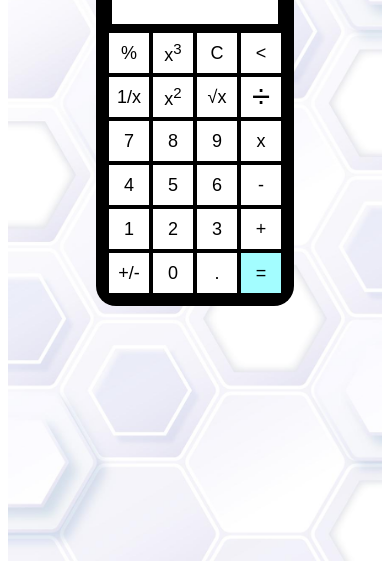
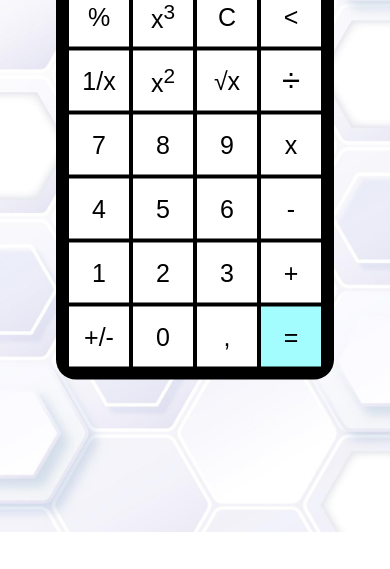
Before and after one commit to RodrigoESTGL/Calculadora_SD, a website: page index.html in a window 390 px wide. Shown: the part 312-881 px from the top of the page. After the commit the page ends 844 px from the top, so only its background shows below. Drawn offline with Linux system fonts and the light colour scheme.

Commit message:
Css update (Responsive display)

```diff
--- a/index.html
+++ b/index.html
@@ -2,14 +2,14 @@
 <html lang="pt-pt">
 <head>
     <meta charset="UTF-8">
-    <meta name="viewport" content="width=device-width, initial-scale=1.0">
+    <meta name="viewport" content="width=device-width, initial-scale=1.0, user-scalable=no">
     <title>Calculadora</title>
     <link rel="stylesheet" href="styles.css">
     <script src="js/handle_data.js"></script>
 </head>
 <body>
     <div class= "background">
-        <h1>Trabalho prático - Calculadora</h1>
+        <h1 id ="text">Trabalho prático - Calculadora</h1>
         <img  id="logoIPV"  src="image/Sem título.png" alt="Logo IPV">
         <img id="logoESTGL" src="image/Sem título1.png" alt="Logo ESTGL">
         <div class="calculadora">
@@ -54,7 +54,7 @@
                 <tr>
                     <td><button class="button" onclick="NegativeNumber()">+/-</button></td>
                     <td><button class="button" onclick = "insert('0')">0</button></td>
-                    <td><button class="button" onclick="insert('.')">.</button></td>
+                    <td><button class="button" onclick="insert(',')">,</button></td>
                     <td><button class="dfbutton" onclick="egual()">=</button></td>
                 </tr>
             </table>
--- a/styles.css
+++ b/styles.css
@@ -8,11 +8,12 @@ html,body {
 
 .background{
 background-image: url(image/bg-3.jpg);
+top: 0%;
+right: 0%;
 height: 100vh;
 color:black;
 text-align: center;
 background-size: cover;
-
 }
 
 .calculadora{
@@ -78,11 +79,11 @@ border-radius: 20px;
     left: 2%;
 }
     #logoESTGL{
-        position: absolute;
+        position: relative;
         height: 500px;
         width: 800px;
-        top: 690px;
-        right:-33%;
+        top: 81%;
+        right: -56%;
     }
 
     #logo3R{
@@ -92,86 +93,71 @@ border-radius: 20px;
         width: 120px;
     }
 
-/* Responsividade (tela média)*/
-@media (max-width: 768px) {
-    html,body{
-        overflow: hidden;
-        overflow-y: hidden;
-        overflow-x: hidden;
-        touch-action: manipulation;
+    @media screen and (max-width:700px) {
+
+        .background{
+            top: 0%;
+            right: 0%;
+            height: 100vh;
+
             }
-    .calculadora {
-        position: absolute;
-        top: 50%;
-        left: 50%;
-        transform: translate(-50%,-50%);
-        font-size: 16px;
-        padding: 15;
+        #logoESTGL{
+            position: relative;
+            height: 400px;
+            width: 600px;
+            top: 81%;
+            right:-60%;
         }
 
-    .button, .dfbutton {
-        height: 50px;
-        width: 50px;
-        font-size: 20px;
-    }
-
-    #result {
-        height: 30px;
-        width: 195px;
-        font-size: 20px;
-        font-family: Arial, Helvetica, sans-serif;
-        text-align: right;
-        background-color: #FFF;
-        color: black;
-        margin: 6px;
-        padding: 5px;
-    }
-
-    #logoIPV {
+        #logoIPV{
             position: absolute;
-        height: 300px;
-        width: 500px;
-        top: 680px;
-        left: 5%;
-    }
-
-    #logoESTGL {
-        position: absolute;
-        height: 300px;
-        width: 500px;
-        top: 690px;
-        right: -310px;
+            height: 400px;
+            width: 600px;
+            top: 670px;
+            left: 2%;
         }
     }
 
-/*Responsividade (tela pequena)*/
-@media (max-width: 580px) {
-    html,body{
-        overflow: hidden;
-        overflow-y: hidden;
-        overflow-x: hidden;
-        touch-action: manipulation;
-    }
-    .calculadora {
-        top: 50%;
-        left: 50%;
-        transform: translate(-50%,-50%);
-        padding: 10px;
+
+    @media screen and (max-width:516px) {
+
+        .background{
+            top: 0%;
+            right: 0%;
+            height: 100vh;
+            position: fixed;
             }
 
-    .button, .dfbutton {
-        height: 40px;
-        width: 40px;
-        font-size: 18px;
+        #logoESTGL{
+            display: none;
         }
 
-    #result {
-        font-size: 16px;
-        height: 20px;
-        width: 156px;
+        #logoIPV{
+            display: ;
+        }
     }
 
-    #logoIPV, #logoESTGL {
-        display: none; /* Oculta as logos */
+
+    @media screen and (max-width:450px) {
+
+        .background{
+            top: 0%;
+            left: 0%;
+            height: 100vh;
+            position: fixed;
+            }
+
+        .calculadora{
+            top:51%;
+        }
+        #text{
+            font-size: 22px;
+        }
+        #logoESTGL{
+            display: none;
+        }
+
+        #logoIPV{
+            display: none;
         }
     }
```
Lines whose indentation alone changed are shown as unchanged.
